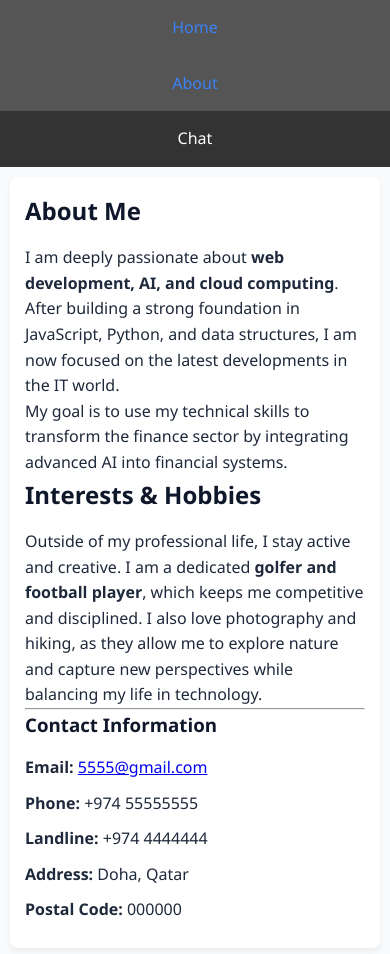
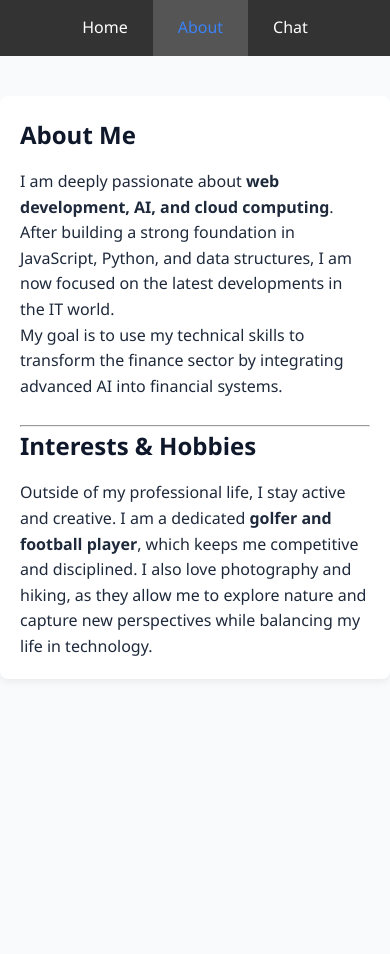
Before and after one commit to Zezeze555/ASSIGNMENT2, a website: page public/about.html in a window 390 px wide. After the commit the page ends 844 px from the top, so only its background shows below. Drawn offline with Linux system fonts and the light colour scheme.

Commit message:
Add horizontal divider and adjust section spacing in CSS

```diff
--- a/public/about.html
+++ b/public/about.html
@@ -24,23 +24,12 @@
       <p>I am deeply passionate about <strong>web development, AI, and cloud computing</strong>. After building a strong foundation in JavaScript, Python, and data structures, I am now focused on the latest developments in the IT world.</p>
 
       <p>My goal is to use my technical skills to transform the finance sector by integrating advanced AI into financial systems.</p>
-
+    <br>
+      <hr class="section-divider">
       <h2>Interests & Hobbies</h2>
       <p>Outside of my professional life, I stay active and creative. I am a dedicated <strong>golfer and football player</strong>, which keeps me competitive and disciplined. I also love photography and hiking, as they allow me to explore nature and capture new perspectives while balancing my life in technology.</p>
     </section>
 
-    <hr class="spacer">
-
-    <section class="contact-section">
-      <h3>Contact Information</h3>
-      <ul class="contact-list">
-        <li><strong>Email:</strong> <a href="mailto:5555@gmail.com">5555@gmail.com</a></li>
-        <li><strong>Phone:</strong> +974 55555555</li>
-        <li><strong>Landline:</strong> +974 4444444</li>
-        <li><strong>Address:</strong> Doha, Qatar</li>
-        <li><strong>Postal Code:</strong> 000000</li>
-      </ul>
-    </section>
   </main>
 
 </body>
--- a/public/style.css
+++ b/public/style.css
@@ -102,30 +102,3 @@ h1, h2, h3 {
     padding: 10px;
     background: #fdfdfd;
 }
-
-/* Contact List Styling (About Page) */
-ul.contact-list {
-    list-style: none;
-    padding-left: 0;
-}
-
-.contact-list li {
-    margin-bottom: 10px;
-}
-
-/* Responsive Design */
-@media (max-width: 600px) {
-    nav ul {
-        flex-direction: column;
-        text-align: center;
-    }
-
-    .container {
-        margin: 10px;
-        padding: 15px;
-    }
-
-    .features {
-        flex-wrap: wrap;
-    }
-}
```
